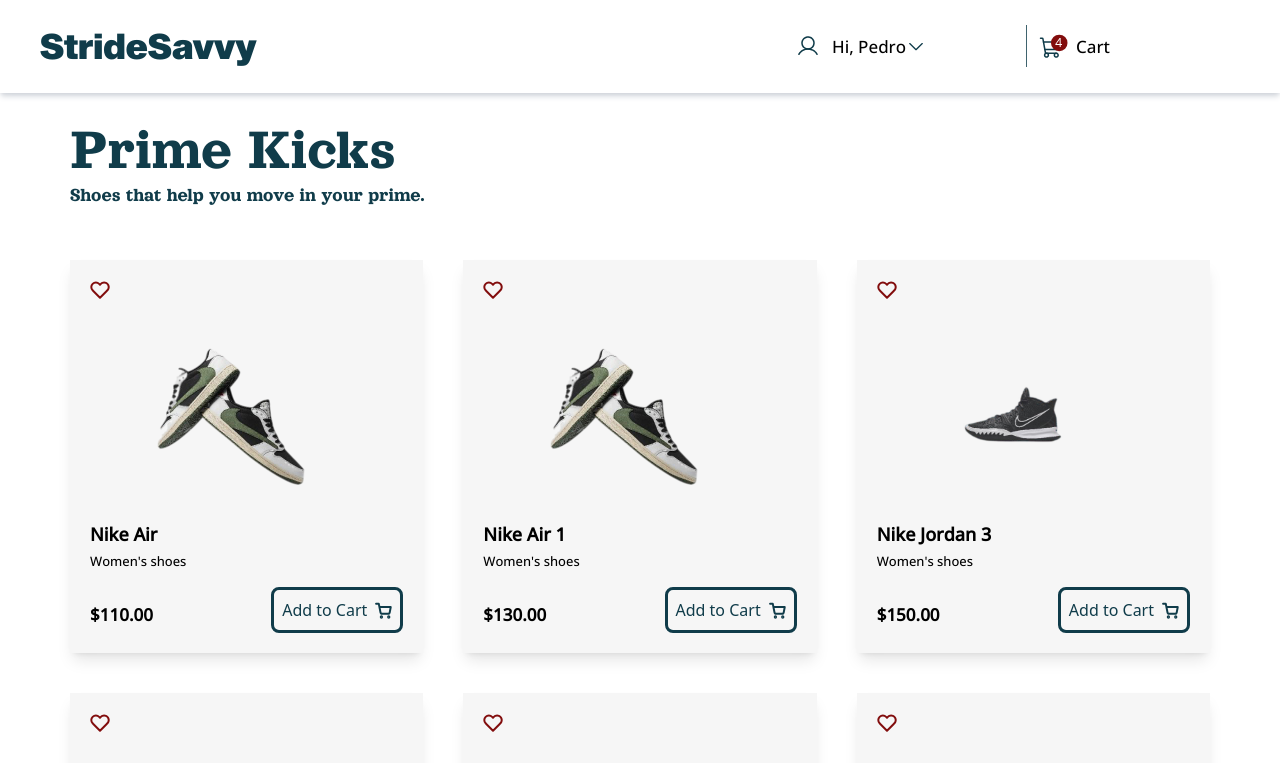
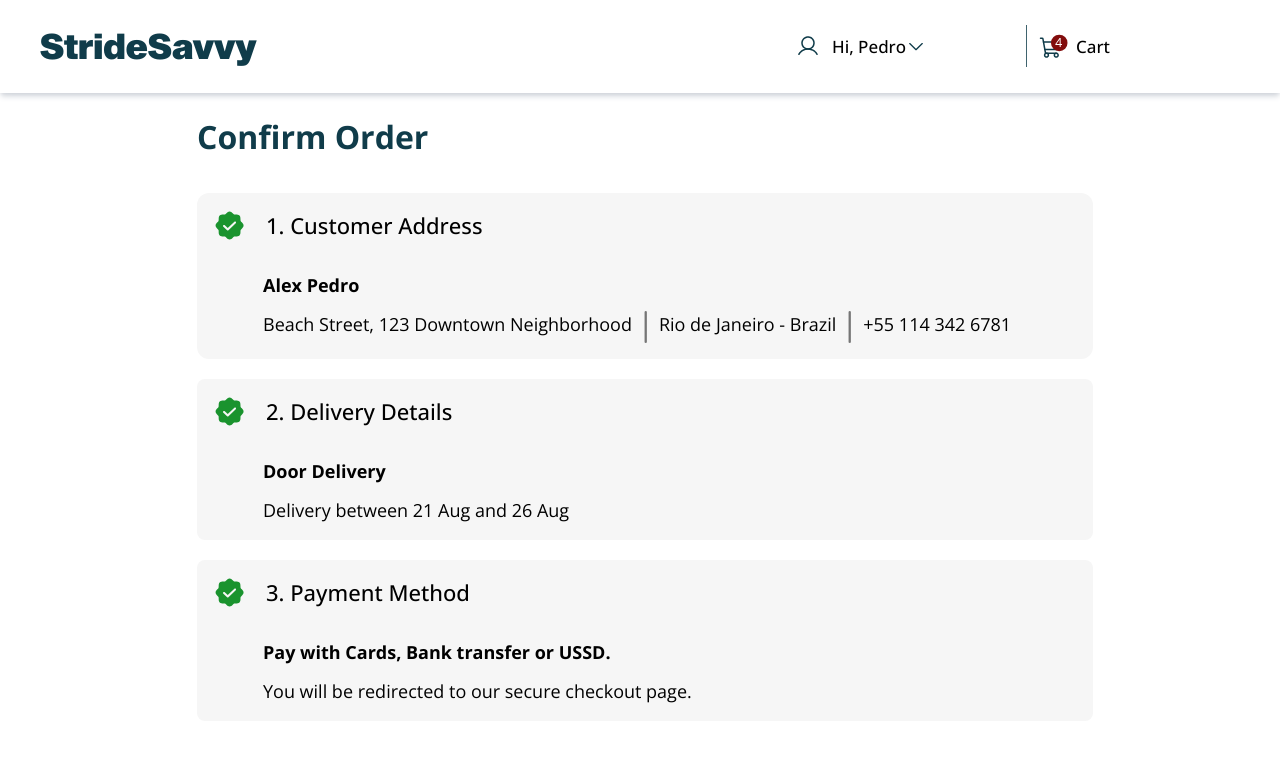
Before and after one commit to WunmiOmoyeni/hng--stage-two, a React (Create React App) app: page /confirm-order in a window 1280 px wide. Before the commit this address led to /. Shown: the top 763 px of the page. Built offline with nearby package versions, Linux system fonts and the light colour scheme.

Commit message:
checkout-update

```diff
--- a/src/App.js
+++ b/src/App.js
@@ -3,6 +3,8 @@
 import ProductListPage from './Components/Product-Lists/ProductListPage';
 import Cartmain from './Components/Cart/cartmain';
 import CheckOutMain from './Components/CheckOut/checkoutmain';
+import Confirm from './Components/Confirm-Order/confirm';
+import ScrollToTop from './Components/ScrollToTop';
 
 function App() {
   const [cart, setCart] = useState(() => {
@@ -28,10 +30,12 @@
   return (
     <div>
       <BrowserRouter>
+        <ScrollToTop />
         <Routes>
           <Route path='/' element={<ProductListPage addToCart={addToCart} />} />
           <Route path='/cart' element={<Cartmain cart={cart} removeFromCart={removeFromCart} />} />
-          <Route path='/check-out' element={<CheckOutMain/>}/>
+          <Route path='/check-out' element={<CheckOutMain />} />
+          <Route path='/confirm-order' element={<Confirm />} />
           <Route path='*' element={<Navigate to="/" replace />} /> {/* Redirect to ProductListPage if no match */}
         </Routes>
       </BrowserRouter>
--- a/src/Components/CheckOut/checkoutmain.js
+++ b/src/Components/CheckOut/checkoutmain.js
@@ -6,6 +6,7 @@
 import divider from '../../images/Divider.svg';
 import Ellipse from '../../images/Ellipse 3248.svg';
 import PayMethods from '../../images/payment-methods.svg';
+import { Link } from 'react-router-dom';
 
 export default function CheckOutMain() {
   return (
@@ -89,7 +90,7 @@
 
               <hr className='mt-[20px] mb-[20px]'/>
 
-              <div className='ml-[20px]'>
+              <div className='md:ml-[20px]'>
                 <h1 className='text-[22px]' style={{ fontFamily: 'OpenSans-Bold' }}>Installment</h1>
                 <div className='flex mt-5'>
                   <img src={Ellipse} />
@@ -99,10 +100,12 @@
                 </div>
               </div>
 
-              <div className='flex justify-end mt-10'>
+              <div className='flex md:justify-end justify-center mt-10'>
+                <Link to = '/confirm-order'>
                 <button className='bg-[#FFA61B] px-6 py-4 rounded-lg text-[#103C4A] mt-4 text-[20px]' style={{ fontFamily: 'OpenSans-Bold' }}>
                   Confirm payment details
                 </button>
+                </Link>
               </div>
             </div>
           </div>
--- /dev/null
+++ b/src/Components/Confirm-Order/confirm.js
@@ -0,0 +1,79 @@
+import React from 'react'
+import Navbar from '../Navbar'
+import Footer from '../Footer'
+import divider from '../../images/Divider.svg'
+import CheckMark from '../../images/CircleWavyCheck-f.svg'
+import { Link } from 'react-router-dom'
+
+export default function Confirm() {
+  return (
+    <section>
+        <Navbar/>
+        <div className='flex justify-center mt-[20px]'>
+            <div className='max-w-4xl w-full ml-[10px]'>
+                <h1 className='text-[24px] md:text-[32px] text-[#103C4A] text-left mb-8' style={{ fontFamily: 'OpenSans-Bold' }}>
+                    Confirm Order
+                </h1>
+                <div className='bg-[#F6F6F6] mb-[20px] hidden md:block p-4 rounded-xl'>
+            <div className='flex'>
+              <img src={CheckMark} className='mr-5' />
+              <p className='text-[22px]' style={{ fontFamily: 'OpenSans-Medium' }}>1. Customer Address</p>
+            </div>
+
+            <div className='ml-[50px] mt-[30px]'>
+              <p className='text-[18px] mb-3' style={{ fontFamily: 'OpenSans-Bold' }}>Alex Pedro</p>
+              <div className='flex'>
+                <p className='mr-3 text-[18px]' style={{ fontFamily: 'OpenSans-Regular' }}>Beach Street, 123 Downtown Neighborhood</p>
+                <img src={divider} className='mr-3' />
+                <p className='mr-3 text-[18px]' style={{ fontFamily: 'OpenSans-Regular' }}>Rio de Janeiro - Brazil</p>
+                <img src={divider} className='mr-3' />
+                <p className='mr-3 text-[18px]' style={{ fontFamily: 'OpenSans-Regular' }}>+55 114 342 6781</p>
+              </div>
+            </div>
+                </div>
+
+                <div className='bg-[#F6F6F6] mb-[20px] hidden md:block p-4 rounded-lg'>
+            <div className='flex'>
+              <img src={CheckMark} className='mr-5' />
+              <p className='text-[22px]' style={{ fontFamily: 'OpenSans-Medium' }}>2. Delivery Details</p>
+            </div>
+
+            <div className='ml-[50px] mt-[30px]'>
+              <p className='text-[18px]' style={{ fontFamily: 'OpenSans-Bold' }}>Door Delivery</p>
+              <p className='text-[18px] mt-3' style={{ fontFamily: 'OpenSans-Regular' }}>Delivery between 21 Aug and 26 Aug</p>
+            </div>
+                </div>
+
+                <div className='md:bg-[#F6F6F6] mb-[20px] p-4 rounded-lg'>
+                    <div className='hidden md:flex mb-5'>
+                        <img src={CheckMark} className='mr-5' />
+                        <p className='text-[22px]' style={{ fontFamily: 'OpenSans-Medium' }}>3. Payment Method</p>
+                    </div>
+
+                    <div className='ml-[50px] mt-[30px] hidden md:block'>
+                        <p className='text-[18px]' style={{ fontFamily: 'OpenSans-Bold' }}>Pay with Cards, Bank transfer or USSD.</p>
+                        <p className='text-[18px] mt-3' style={{ fontFamily: 'OpenSans-Regular' }}>You will be redirected to our secure checkout page.</p>
+                    </div>
+                </div>
+            </div>
+
+            {/* <div className='bg-white md:bg-[#F6F6F6] h-[270px] p-5 rounded-lg md:ml-[50px] mt-[80px]'>
+            <p className='text-lg text-[#103C4A] mb-4' style={{ fontFamily: "OpenSans-Medium" }}>Order Summary</p>
+            <p className='text-[#103C4A]'>Items Total(3) <span className='text-xl ml-[40px]' style={{ fontFamily: "OpenSans-Bold" }}>$350</span></p>
+            <p className='text-[#103C4A]'>Delivery fees <span className='text-xl ml-[45px]' style={{ fontFamily: "OpenSans-Bold" }}>$50</span></p>
+            <p className='text-[#103C4A]'>Free Delivery <span className='text-xl ml-[40px]' style={{ fontFamily: "OpenSans-Bold" }}>-$50</span></p>
+            <p className='text-[#103C4A] '>Total <span className='text-xl ml-[100px]' style={{ fontFamily: "OpenSans-Bold" }}>$350</span></p>
+            <Link to = '/check-out'>
+            <button className='bg-[#FFA61B] px-6 py-2 rounded-lg text-[#103C4A] mt-4' style={{ fontFamily: "OpenSans-Medium" }}>
+              Confirm Order
+            </button>
+            </Link>
+        </div> */}
+        </div>
+
+
+        <Footer/>
+    </section>
+
+  )
+}
--- /dev/null
+++ b/src/Components/ScrollToTop.js
@@ -0,0 +1,12 @@
+import { useEffect } from 'react';
+import { useLocation } from 'react-router-dom';
+
+export default function ScrollToTop() {
+  const { pathname } = useLocation();
+
+  useEffect(() => {
+    window.scrollTo(0, 0);
+  }, [pathname]);
+
+  return null;
+}
```
